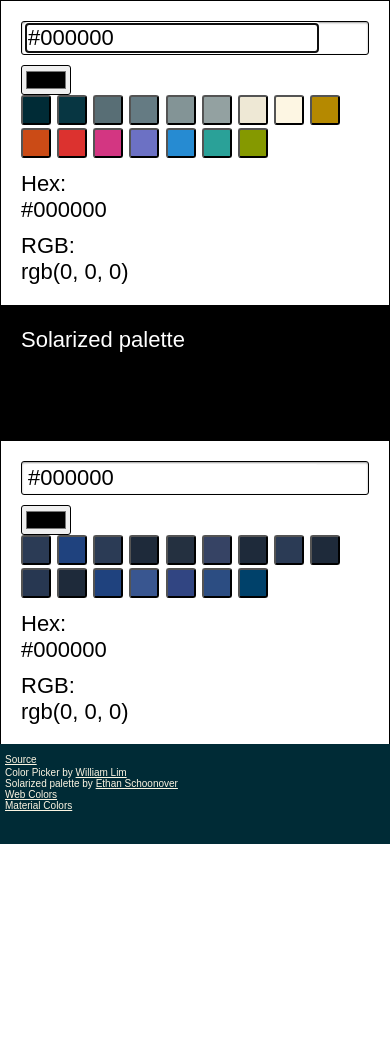
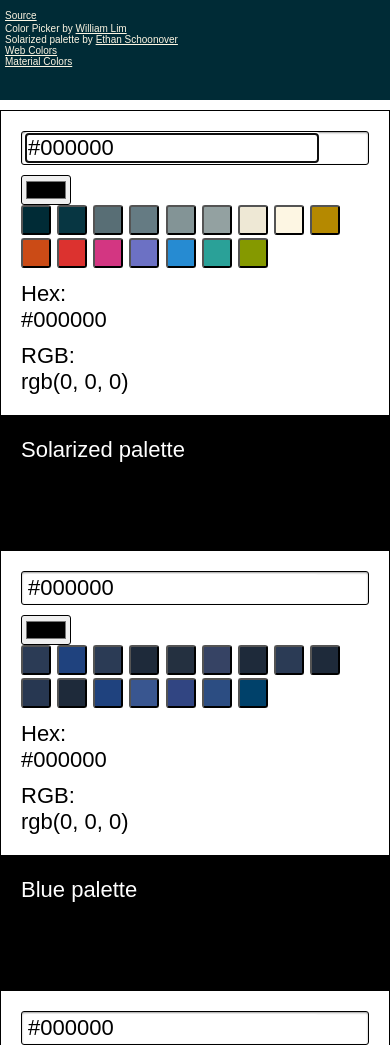
Before and after one commit to wlwl2/colortest, a website: page index.html in a window 390 px wide. Shown: the top 1045 px of the page. Before the commit the page ends 844 px from the top, so only its background shows below. Drawn offline with Linux system fonts and the light colour scheme.

Commit message:
footer to top

```diff
--- a/scss/footer.scss
+++ b/scss/footer.scss
@@ -1,6 +1,6 @@
 footer {
   position: fixed;
-  bottom: 0;
+  top: 0;
   height: 100px;
   background-color: #002b36;
   width: 100%;
@@ -33,7 +33,7 @@ footer a {
 @media screen and (max-width: 1023px) {
   footer {
     position: fixed;
-    bottom: 0;
+    top: 0;
     background-color: #002b36;
     width: 100%;
     font-size: 0;
--- a/scss/shared.scss
+++ b/scss/shared.scss
@@ -11,15 +11,10 @@ body {
 
 .body-container {
   overflow: auto;
-  position: fixed;
-  left: 0;
-  right: 0;
-  top: 0;
-  bottom: 100px;
-  -webkit-overflow-scrolling: touch;
 }
 
 .color-picker-main-container {
   width: 100%;
   font-size: 22px;
+  margin-top: 110px;
 }
```
Also changed, not shown: css/style.css, 1 other file.
